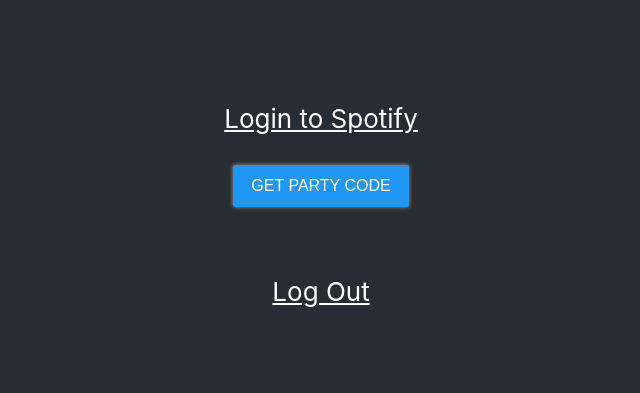
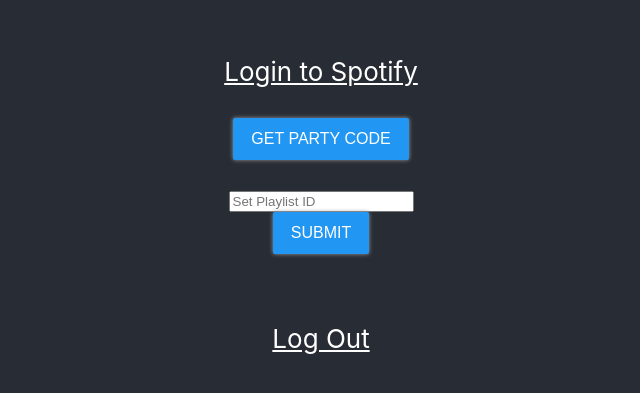
Before and after one commit to mnckapilan/crowdbeats-setup, a React (Create React App) app: page / in a window 1280 px wide. Shown: the part 195-588 px from the top of the page, without its empty margins (319-959 px from the left). Built offline with nearby package versions, Linux system fonts and the light colour scheme.

Commit message:
set playlist attempt

```diff
--- a/src/App.js
+++ b/src/App.js
@@ -10,11 +10,20 @@
     super(props);
     this.state = {
       party_id :"",
+      playlist_id:""
     }
   }
 
-  updatePartyCode(event){
-    this.setState({partyCode:event.target.value})
+  updatePlaylistId(event){
+    this.setState({playlist_id:event.target.value})
+  }
+
+  setPlaylist(){
+    fetch(APIurl+'setplaylist?id='+this.state.playlist_id).then(function(response) {
+      return response.json();
+    }).then(
+      (response) => {}
+    )
   }
 
   fetchPartyId(){
@@ -37,6 +46,10 @@
         <a class="link" href={APIurl+'login'} > Login to Spotify </a>
         <br></br>
         <button class="ripple" onClick={() => {this.fetchPartyId()}}>Get Party Code</button>
+        <br></br>
+        <input placeholder="Set Playlist ID" value={this.state.playlist_id} onChange={(event) => this.updatePlaylistId(event)} />
+        <button onClick={() => {this.setPlaylist()}}>Submit</button>
+
         <h1>{this.state.party_id}</h1>
         <a class="link" href={APIurl+'logout'}> Log Out </a>
       </header>
```
Also changed, not shown: 1 other file (tests, documents, lock files or other folders).
